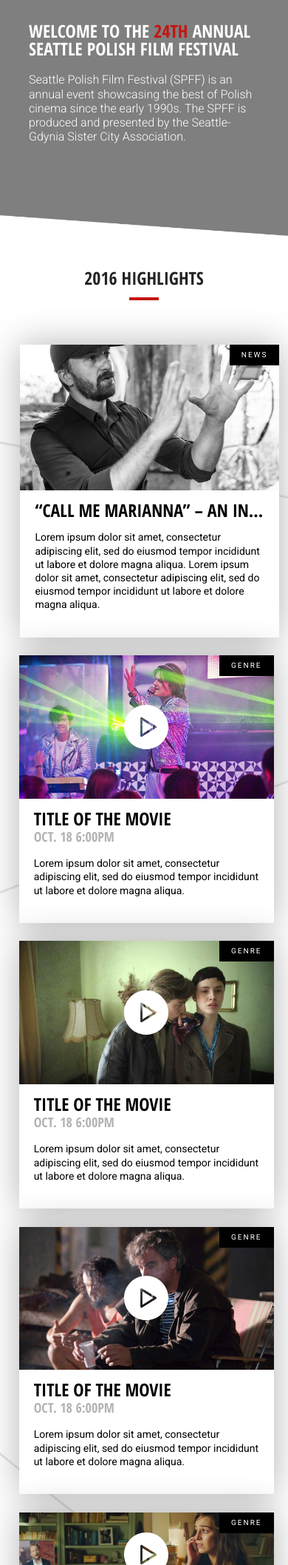
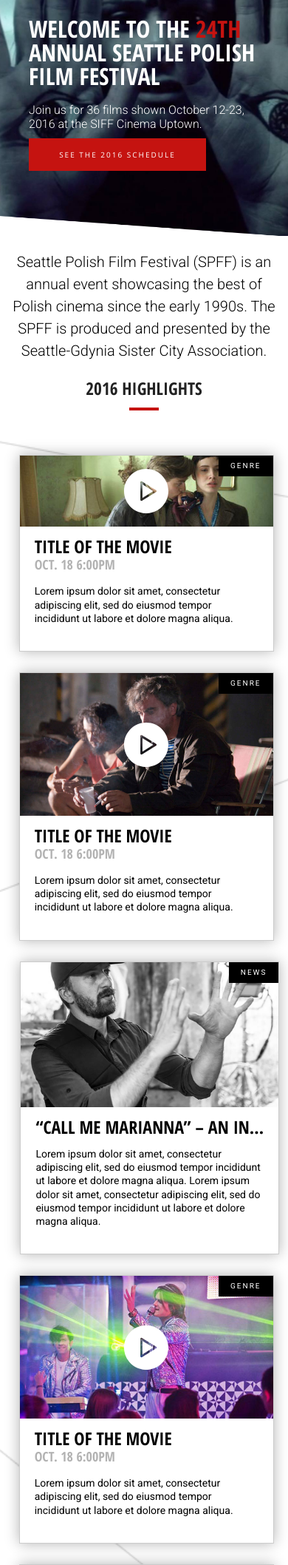
Before and after one commit to romanpohorecki-zz/spff, a PHP site: page / in a window 390 px wide. Shown: the part 71-2187 px from the top of the page at 74% size. Run offline with PHP 8.4, Linux system fonts and the light colour scheme.

Commit message:
Added Previous / Next years to Schedule and News Pages; Refined CSS throughout the pages

```diff
--- a/css/style.css
+++ b/css/style.css
@@ -69,9 +69,9 @@
 				}
 
 				h2 {
-					font-size: 1.5em;
+					font-size: 3vw;
 					color: #222222;
-					padding: 40px 0 20px 0;
+					padding: 20px 0 20px 0;
 					text-align: center;
 				}
 
@@ -102,6 +102,12 @@
 
 				.section-black h1, .section-black-overlay h1, .section-black h2, .section-black-overlay h2, .section-black-overlay p{
 					color: #fff;
+				}
+
+				@media only screen and (max-width: 960px) {
+					h2 {
+						font-size: 6vw;
+					}
 				}
 
 			/* Navigation */
@@ -214,7 +220,7 @@
 				}
 
 
-				@media only screen and (max-width: 860px) {
+				@media only screen and (max-width: 960px) {
 					nav {
 						height: auto;
 						display: inherit;
@@ -264,7 +270,11 @@
 					background-color: rgba(0,0,0,.5);
 					background-size: cover;
 					background-repeat: no-repeat;
-					background-position: center;
+					background-position: center top;
+				}
+
+				#schedule #splash, #news #splash, #get-involved #splash, #submit-a-film #splash  {
+					padding-top: 33%;
 				}
 
 				#video-viewport {
@@ -295,10 +305,10 @@
 					color: #fff;
 					font-weight: bold;
 					line-height: 100%;
-					margin-top: 5%;
+					margin-top: 2.5%;
 					padding-right: 50vw;
 					text-align: left;
-					font-size: 5vw;
+					font-size: 4.5vw;
 				}
 
 				.intro h1 b{
@@ -315,13 +325,20 @@
 					font-size: 1.1em;
 					font-weight: 300;
 					line-height: 150%;
-					margin: 20px 50px 0 0;
+					margin: 10px 20px 0 0;
 				}
 
 				.intro img{
 					max-height: 25vw;
 					margin-left: auto;
 					border: 3px solid #fff;
+				}
+
+				.headline {
+					font-size: 2vw;
+					text-align: center;
+					font-weight: 300;
+					padding: 40px 0 0 0;
 				}
 
 				@media only screen and (max-width: 860px) {
@@ -343,14 +360,20 @@
 						display: none;
 					}
 
+					.headline {
+						font-size: 1.25em;
+						padding: 20px 10px 0 10px;
+					}
+
 					.splash-mobile {
-						background-image: url('../images/events/film-event.jpg');
+						background-image: url('../images/events/events-2016.jpg');
 						display: inherit;
+						background-color: rgba(0,0,0,.33);
 
 					}
 
 					.intro h1{
-						font-size: 1.5em;
+						font-size: 2em;
 					}
 
 					.intro img {
@@ -380,10 +403,11 @@
 				.tile, .tile-medium, .tile-large, .tile-poster, .tile-news {
 					width: 31.5%;
 					display: block;
-					margin-bottom: 7%;
+					margin-bottom: 8%;
 					margin-left: 1.75%;
 					background-color: white;
-				    box-shadow: 0 0 45px rgba(0,0,0,.3);
+				    box-shadow: 0 0 18px rgba(0,0,0,.3);
+				    border: 1px solid #ccc;
 				    box-sizing: border-box;
    					position: relative;
 				}
@@ -412,6 +436,10 @@
 					content: "";
 					display: block;
 					padding-top: 56.25%;
+				}
+
+				.tile-medium .tile-content:after{
+					padding-top: 28.125%;
 				}
 
 				.tile-large	.tile-content:after {
@@ -588,6 +616,17 @@
 				}
 
 				.button-3 {
+					margin: 0 20px 0 0;
+				}
+
+				#splash .button-1{
+					padding: 15px 40px 15px 40px;
+					margin: 10px 0 0 0;
+					display: block;
+					max-width: 160px;
+				}
+
+				.button-3 {
 					border: 1px solid #000;
 					color: #000;
 					letter-spacing: 1px;
@@ -677,8 +716,16 @@
 					padding: 40px 0 40px 0;
 				}
 
+				#schedule .button-flex, #news .button-flex {
+					border-top: 1px solid #ccc;
+				}
+
 				#get-involved .button-flex {
 					padding: 0 0 80px 0;
+				}
+
+				#schedule .button-flex .button-1 {
+					width: 120px;
 				}
 
 				.button-flex .button-1, .button-flex .button-2 {
@@ -735,7 +782,7 @@
 				}
 
 				.triangle-lower-right, .triangle-lower-left {
-					bottom: 0;
+					bottom: -1px;
 				}
 
 				.triangle-upper-right, .triangle-upper-left {
@@ -790,11 +837,6 @@
 					justify-content: center;
 				}
 
-				#schedule .section-grey {
-					padding-top: 40px;
-					border-bottom: 1px solid #CCCCCC;
-				}
-
 				.section-black {
 					background-color: #000;
 				}
@@ -829,6 +871,7 @@
 
 				.section-winner {
 					padding-top: 100px;
+					border: 0;
 				}
 
 				.full-bleed, .full-bleed img {
@@ -1326,7 +1369,7 @@
 				}
 
 				.scroll-to-top {
-				    width: 40px;
+				    width: 27px;
 				    height: 40px;
 				    display: block;
 				    margin: 3% auto 0 auto;
--- a/index.php
+++ b/index.php
@@ -26,7 +26,7 @@
 
 		<?php include 'includes/nav.php';?>
 
-		<div id="splash">
+		<div id="splash" class='splash-mobile'>
 			<div id="video-viewport">
 			    <video autoplay loop preload muted width="100%" height="">
 			        <source src="images/home/intro.mp4"type="video/mp4"/>
@@ -36,7 +36,8 @@
 				<div class='intro'>
 					<div>
 						<h1>Welcome to the <b>24th</b> Annual Seattle Polish Film Festival</h1>
-						<p>Seattle Polish Film Festival (SPFF) is an annual event showcasing the best of Polish cinema since the early 1990s. The SPFF is produced and presented by the Seattle-Gdynia Sister City Association.</p>
+						<p>Join us for 36 films shown October 12-23, 2016 at the SIFF Cinema Uptown.</p>
+						<a class='button-1' href=''>see the 2016 schedule</a>
 					</div>
 					<img src='images/home/poster-2016.jpg'>
 				</div>
@@ -47,9 +48,45 @@
 		</div>
 
 		<section title='highlights' class='section-highlights'>
+			<div class='content'>
+				<p class='headline'>Seattle Polish Film Festival (SPFF) is an annual event showcasing the best of Polish cinema since the early 1990s. The SPFF is produced and presented by the Seattle-Gdynia Sister City Association.</p>
+			</div>
 			<h2>2016 Highlights</h2>
 
 			<div id='tiles'>
+
+
+				<div class='tile tile-medium '>
+					<div class='tile-content' style="background-image: url('images/events/film2.jpg')">
+						<div class='tile-genre'>genre</div>
+						<a class='button-preview' href="https://www.youtube.com/watch?v=ba2VFJEP71c" data-lity></a>
+					</div>
+					<div class='tile-additional-context'>
+						<h3>Title of the movie
+							<span>OCT. 18 <em>6:00PM</em></span>
+						</h3>
+						<p>
+						Lorem ipsum dolor sit amet, consectetur adipiscing elit, sed do eiusmod tempor incididunt ut labore et dolore magna aliqua.
+						</p>
+					</div>
+					<a href='/events/film-event.php'></a>
+				</div>
+
+				<div class='tile'>
+					<div class='tile-content' style="background-image: url('images/events/film3.jpg')">
+						<div class='tile-genre'>genre</div>
+						<a class='button-preview' href="https://www.youtube.com/watch?v=ba2VFJEP71c" data-lity></a>
+					</div>
+					<div class='tile-additional-context'>
+						<h3>Title of the movie
+							<span>OCT. 18 <em>6:00PM</em></span>
+						</h3>
+						<p>
+						Lorem ipsum dolor sit amet, consectetur adipiscing elit, sed do eiusmod tempor incididunt ut labore et dolore magna aliqua.
+						</p>
+					</div>
+					<a href='/events/film-event.php'></a>
+				</div>
 
 				<div class='tile tile-news'>
 					<div class='tile-content' style="background-image: url('images/news/kacper.jpg')">
@@ -83,37 +120,6 @@
 					<a href='/events/film-event.php'></a>
 				</div>
 
-				<div class='tile tile-medium '>
-					<div class='tile-content' style="background-image: url('images/events/film2.jpg')">
-						<div class='tile-genre'>genre</div>
-						<a class='button-preview' href="https://www.youtube.com/watch?v=ba2VFJEP71c" data-lity></a>
-					</div>
-					<div class='tile-additional-context'>
-						<h3>Title of the movie
-							<span>OCT. 18 <em>6:00PM</em></span>
-						</h3>
-						<p>
-						Lorem ipsum dolor sit amet, consectetur adipiscing elit, sed do eiusmod tempor incididunt ut labore et dolore magna aliqua.
-						</p>
-					</div>
-					<a href='/events/film-event.php'></a>
-				</div>
-
-				<div class='tile'>
-					<div class='tile-content' style="background-image: url('images/events/film3.jpg')">
-						<div class='tile-genre'>genre</div>
-						<a class='button-preview' href="https://www.youtube.com/watch?v=ba2VFJEP71c" data-lity></a>
-					</div>
-					<div class='tile-additional-context'>
-						<h3>Title of the movie
-							<span>OCT. 18 <em>6:00PM</em></span>
-						</h3>
-						<p>
-						Lorem ipsum dolor sit amet, consectetur adipiscing elit, sed do eiusmod tempor incididunt ut labore et dolore magna aliqua.
-						</p>
-					</div>
-					<a href='/events/film-event.php'></a>
-				</div>
 
 				<div class='tile tile-large'>
 					<div class='tile-content' style="background-image: url('images/events/film4.jpg')">
--- a/news.php
+++ b/news.php
@@ -64,6 +64,11 @@
 
 			</div><!--close tiles -->
 
+			<div class='button-flex'>
+				<a class='button-3' href=''>Previous Year</a>
+				<a class='button-3' href=''>Next Year</a>
+			</div>
+
 		</section>
 
 
--- a/schedule.php
+++ b/schedule.php
@@ -152,6 +152,11 @@
 
 			</div><!-- close tiles -->
 
+				<div class='button-flex'>
+					<a class='button-3' href=''>Previous Year</a>
+					<a class='button-3' href=''>Next Year</a>
+				</div>
+
 		</section>
 		<?php include 'includes/footer.php';?>
 
```
Also changed, not shown: images/get-involved/get-involved.jpg (deleted), 3 other files.
